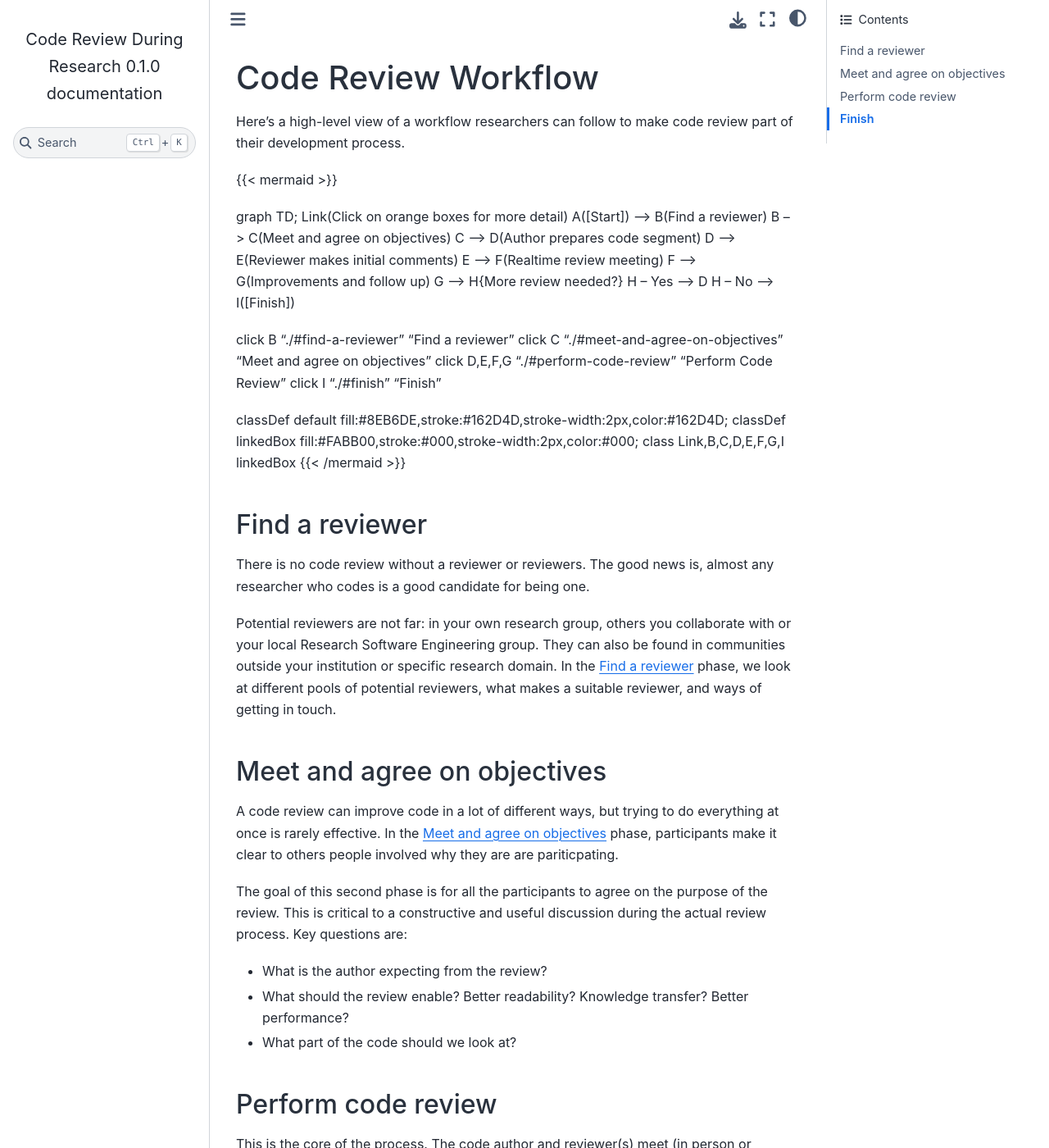
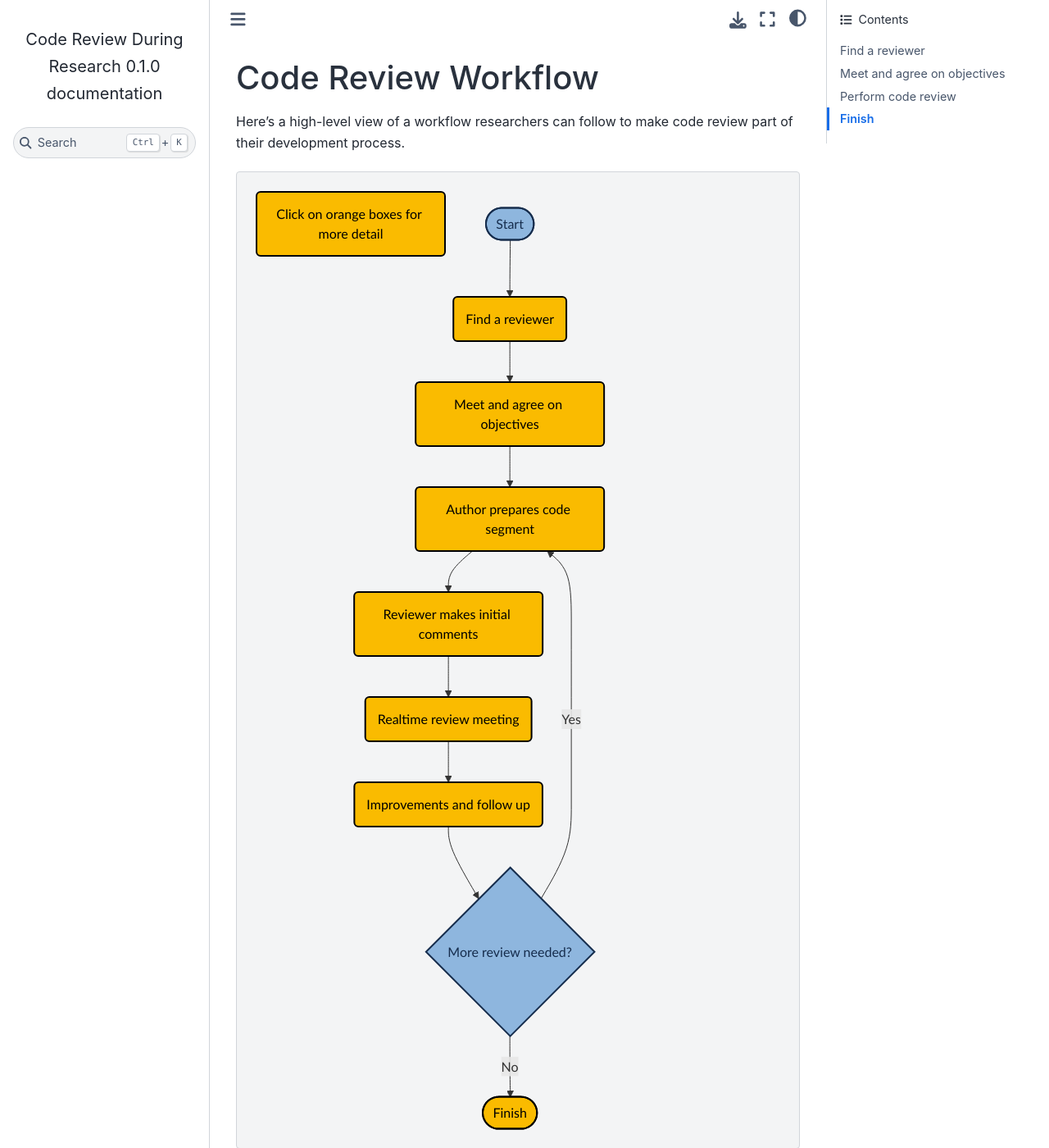
Before and after one commit to ResearchCodeReviewCommunity/dev-review, a Sphinx documentation site: the page built from docs/flowcharts/high-level.md, in a window 1280 px wide and 1400 px high. Shown: the whole window at 82% size. Built offline with Sphinx 7.4.7 and the Sphinx Book theme 1.1.4, drawn with Linux system fonts in a browser that asks for light colours; some of the changed lines change nothing that is shown.

Commit message:
Fix mermaid chart and links in docs/flowcharts/high-level.md

````diff
--- a/docs/flowcharts/high-level.md
+++ b/docs/flowcharts/high-level.md
@@ -3,7 +3,7 @@
 Here's a high-level view of a workflow researchers can follow to make code
 review part of their development process.
 
-{{< mermaid >}}
+```{mermaid}
 %% codereview mermaid
 graph TD;
   Link(Click on orange boxes for more detail)
@@ -17,15 +17,15 @@ graph TD;
   H -- Yes --> D
   H -- No --> I([Finish])
 
-  click B "./#find-a-reviewer" "Find a reviewer"
-  click C "./#meet-and-agree-on-objectives" "Meet and agree on objectives"
-  click D,E,F,G "./#perform-code-review" "Perform Code Review"
-  click I "./#finish" "Finish"
+  click B "./high-level.html#find-a-reviewer" "Find a reviewer"
+  click C "./high-level.html#meet-and-agree-on-objectives" "Meet and agree on objectives"
+  click D,E,F,G "./high-level.html#perform-code-review" "Perform Code Review"
+  click I "./high-level.html#finish" "Finish"
 
   classDef default fill:#8EB6DE,stroke:#162D4D,stroke-width:2px,color:#162D4D;
   classDef linkedBox fill:#FABB00,stroke:#000,stroke-width:2px,color:#000;
   class Link,B,C,D,E,F,G,I linkedBox
-{{< /mermaid >}}
+```
 
 ### Find a reviewer
 
````
